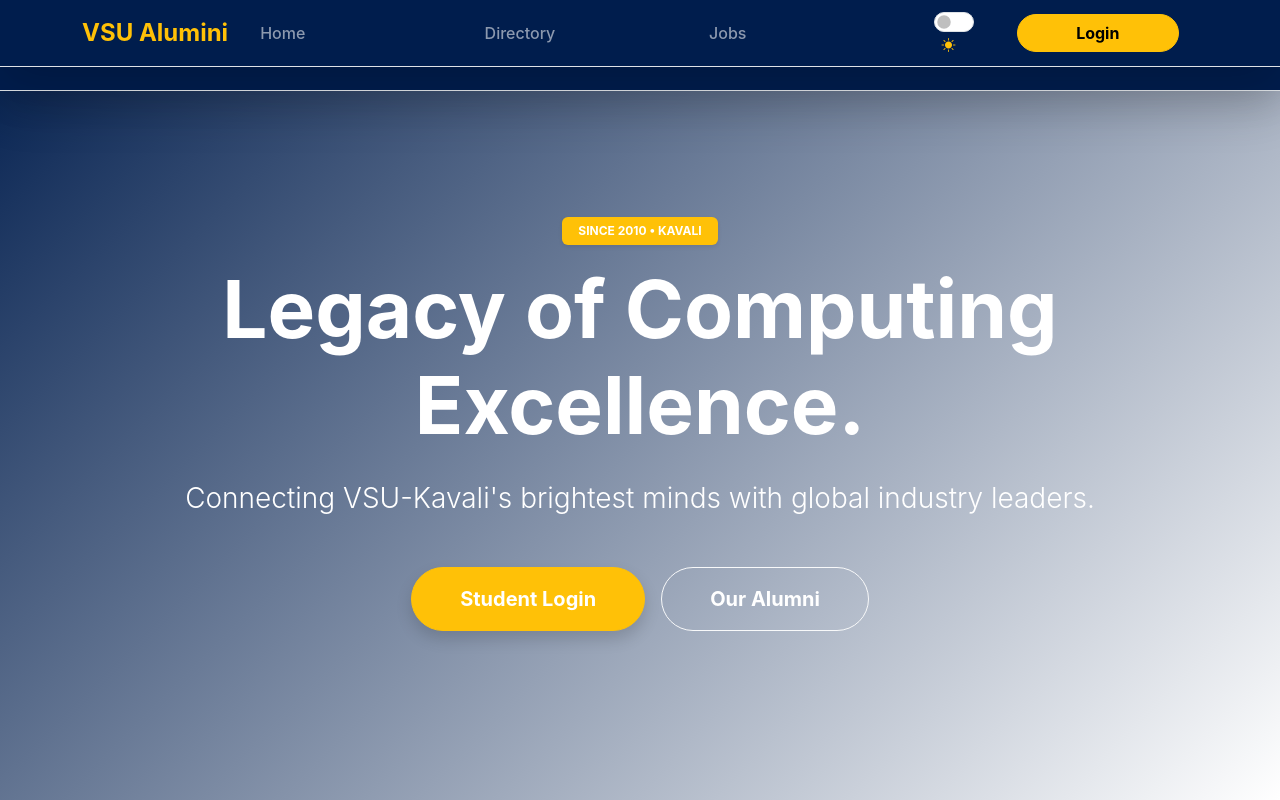
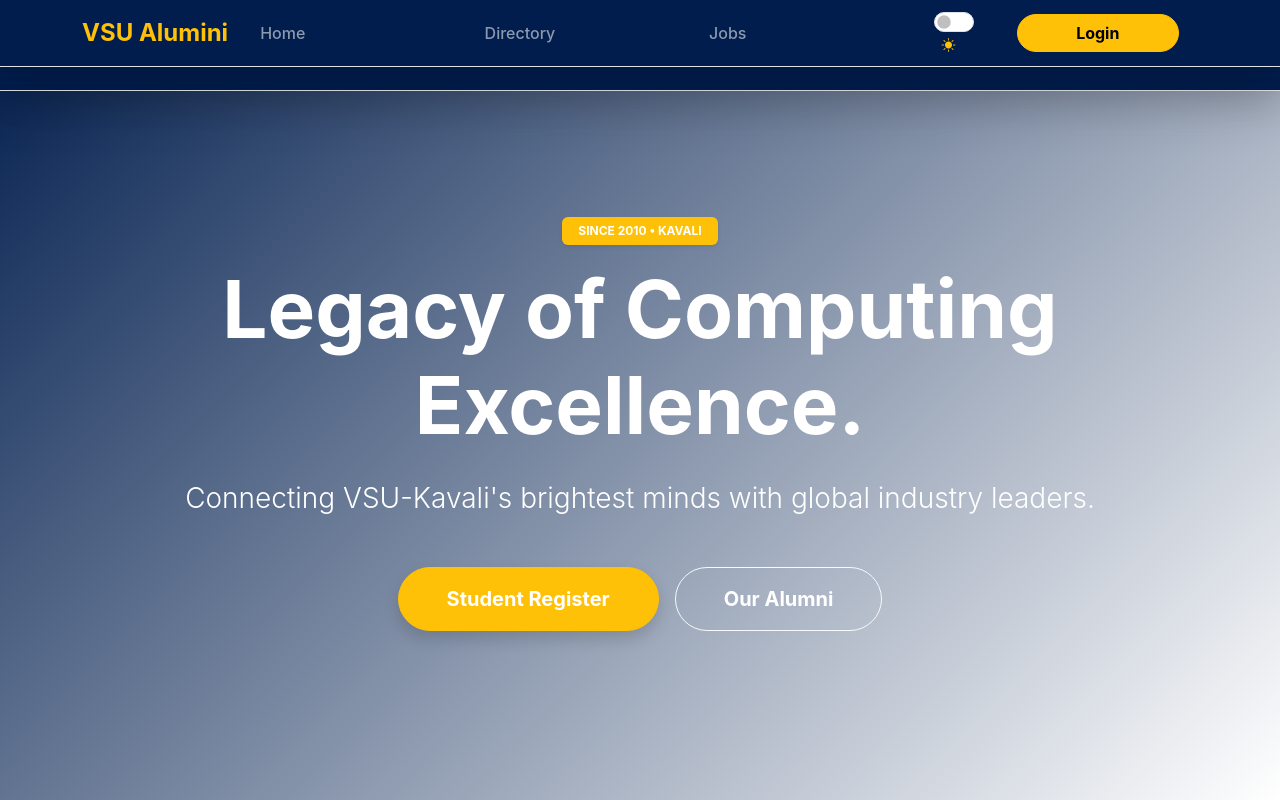
Before and after one commit to K-Srinivas-Chowdhary-03/vsu-alumini, a React (Vite) app in the folder frontend/: page / in a window 1280 px wide. Shown: the top 800 px of the page. Built offline with nearby package versions, Linux system fonts and the light colour scheme.

Commit message:
Implement authentication guard: Redirect guests to Register page for protected routes

```diff
--- a/frontend/src/App.jsx
+++ b/frontend/src/App.jsx
@@ -7,6 +7,7 @@ import JobBoard from "./pages/JobBoard";
 import Login from "./pages/Login";
 import OurAlumni from "./pages/OurAlumni";
 import Navbar from "./components/Navbar";
+import ProtectedRoute from "./components/ProtectedRoute";
 
 function App() {
   return (
@@ -16,10 +17,10 @@ function App() {
         <Route path="/" element={<Home />} />
         <Route path="/register" element={<Register />} />
         <Route path="/login" element={<Login />} />
-        <Route path="/faculty" element={<Faculty />} />
+        <Route path="/faculty" element={<ProtectedRoute><Faculty /></ProtectedRoute>} />
         {/* Updated path to match the 'Our Alumni' link in Home.jsx */}
-        <Route path="/alumni-network" element={<OurAlumni />} />
-        <Route path="/jobs" element={<JobBoard />} />
+        <Route path="/alumni-network" element={<ProtectedRoute><OurAlumni /></ProtectedRoute>} />
+        <Route path="/jobs" element={<ProtectedRoute><JobBoard /></ProtectedRoute>} />
       </Routes>
     </Router>
   );
--- /dev/null
+++ b/frontend/src/components/ProtectedRoute.jsx
@@ -0,0 +1,15 @@
+import React from "react";
+import { Navigate } from "react-router-dom";
+
+const ProtectedRoute = ({ children }) => {
+  const user = localStorage.getItem("user");
+
+  if (!user) {
+    // Redirect to register page if not logged in
+    return <Navigate to="/register" replace />;
+  }
+
+  return children;
+};
+
+export default ProtectedRoute;
--- a/frontend/src/pages/Home.jsx
+++ b/frontend/src/pages/Home.jsx
@@ -160,10 +160,10 @@ const Home = () => {
                   className="d-flex justify-content-center gap-3"
                 >
                   <Link
-                    to={user ? "/jobs" : "/login"}
+                    to={user ? "/jobs" : "/register"}
                     className="btn btn-warning btn-lg px-5 py-3 fw-bold rounded-pill shadow"
                   >
-                    {user ? "Explore Jobs" : "Student Login"}
+                    {user ? "Explore Jobs" : "Student Register"}
                   </Link>
                   <Link
                     to="/alumni-network"
```
